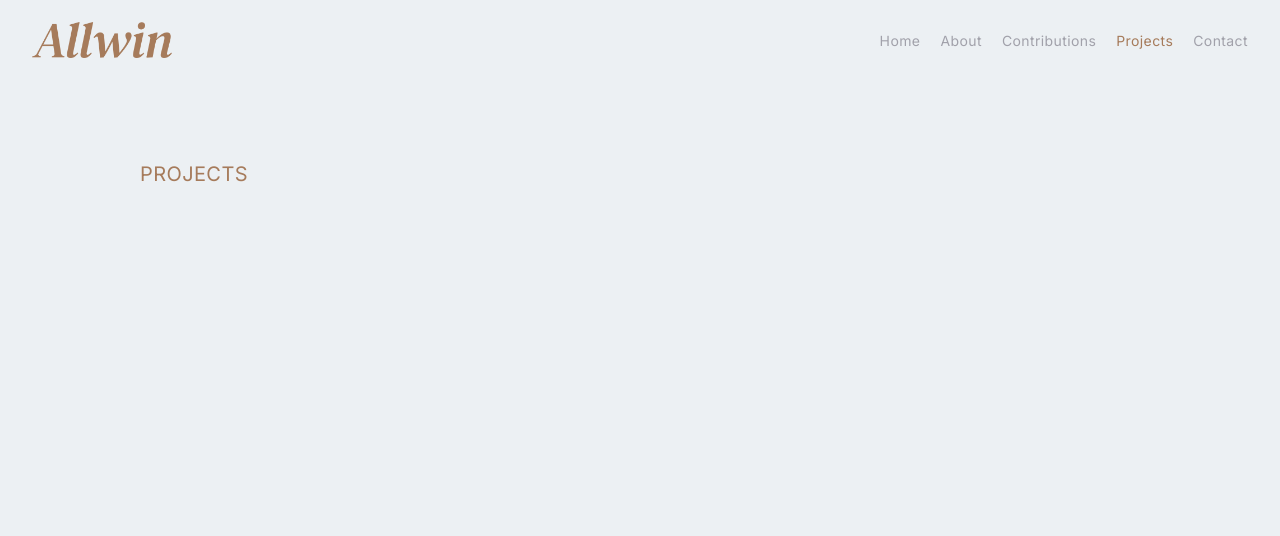
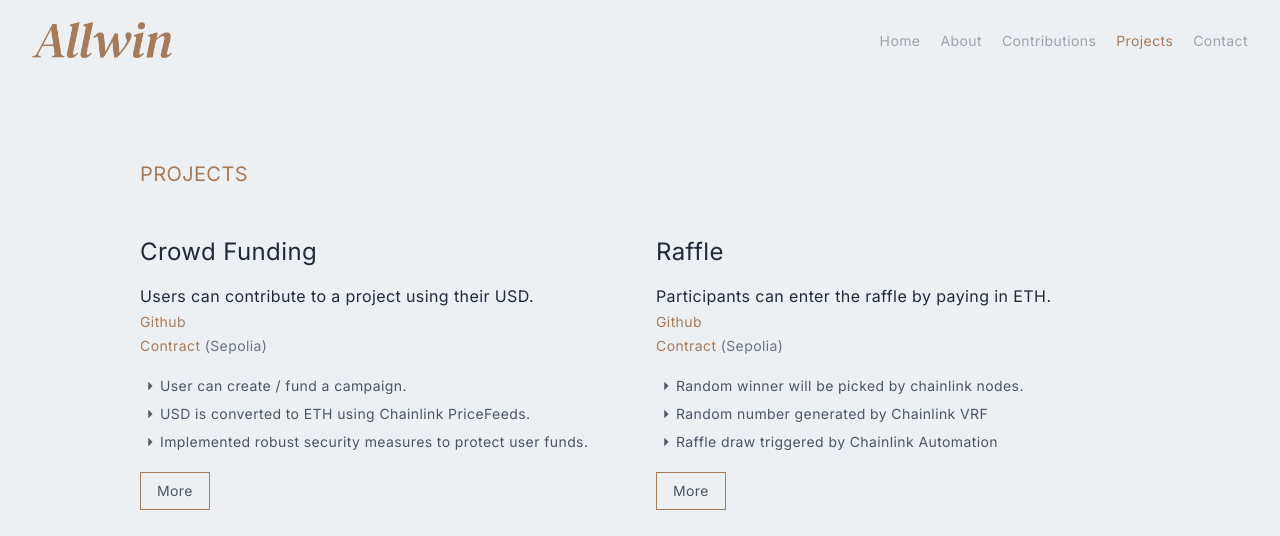
Before and after one commit to allwin199/allwin-portfolio, a Next.js app: page /projects in a window 1280 px wide. Shown: the top 536 px of the page. Built offline with nearby package versions, Linux system fonts and the light colour scheme.

Commit message:
add projects

```diff
--- a/src/app/about/page.tsx
+++ b/src/app/about/page.tsx
@@ -17,9 +17,11 @@ const About = () => {
                 <p className="py-2 text-gray-600">
                     As an active contributor in the web3 space, I have made
                     contributions to both the OpenZeppelin library and the
-                    Foundry framework. Furthermore, I actively participate in
-                    the Foundry course taught by Patrick Collins. More about my
-                    contributions in contributions page.
+                    Foundry framework. Collaborating with fellow developers has
+                    been instrumental in my learning journey. Furthermore, I
+                    actively participate in the Foundry course led by Patrick
+                    Collins, where I engage in answering queries and assisting
+                    others.
                 </p>
                 <p className="pt-2 text-gray-600 mb-6">
                     Beyond my involvement in the web3 domain, I also specialize
--- a/src/app/contributions/page.tsx
+++ b/src/app/contributions/page.tsx
@@ -4,7 +4,7 @@ import { MdArrowRight } from "react-icons/md";
 
 const Contributions = () => {
     return (
-        <div className="py-16">
+        <div className="py-16 px-8">
             <div className="mt-24 max-w-[1000px] mx-auto">
                 <p className="uppercase text-xl text-primary mb-6">
                     Contributions
--- a/src/app/projects/page.tsx
+++ b/src/app/projects/page.tsx
@@ -1,10 +1,134 @@
 import React from "react";
+import Link from "next/link";
+import { MdArrowRight } from "react-icons/md";
 
 const page = () => {
     return (
-        <div className="py-16">
+        <div className="py-16 px-8">
             <div className="mt-24 max-w-[1000px] mx-auto">
-                <p className="uppercase text-xl text-primary mb-6">Projects</p>
+                <p className="uppercase text-xl text-primary mb-2">Projects</p>
+                <div className="grid sm:grid-cols-1 md:grid-cols-2 gap-8">
+                    <div className="mt-10">
+                        <p className="text-2xl">Crowd Funding</p>
+                        <div>
+                            <p className="mt-4">
+                                Users can contribute to a project using their
+                                USD.
+                            </p>
+                            <p className="mt-1 text-sm">
+                                <Link
+                                    href="https://github.com/allwin199/fund-me-foundry"
+                                    className="text-sm text-primary"
+                                    target="_blank"
+                                >
+                                    Github
+                                </Link>
+                            </p>
+                            <div className="mt-1 text-sm">
+                                <Link
+                                    href="https://sepolia.etherscan.io/address/0x10abe3c914d43b30b42112f98bc680a91d8f389d#code"
+                                    className="text-sm text-primary"
+                                    target="_blank"
+                                >
+                                    Contract
+                                </Link>{" "}
+                                <span className="text-sm text-gray-500">
+                                    (Sepolia)
+                                </span>
+                            </div>
+                            <div className="mt-4 text-sm text-gray-600">
+                                <ul className="m-0">
+                                    <li className="py-1 flex">
+                                        <MdArrowRight
+                                            size={20}
+                                            className="text-gray-600"
+                                        />{" "}
+                                        User can create / fund a campaign.
+                                    </li>
+                                    <li className="py-1 flex">
+                                        <MdArrowRight
+                                            size={20}
+                                            className="text-gray-600"
+                                        />{" "}
+                                        USD is converted to ETH using Chainlink
+                                        PriceFeeds.
+                                    </li>
+                                    <li className="py-1 flex">
+                                        <MdArrowRight
+                                            size={20}
+                                            className="text-gray-600"
+                                        />{" "}
+                                        Implemented robust security measures to
+                                        protect user funds.
+                                    </li>
+                                </ul>
+                                <button className="mt-4">
+                                    <Link href="/">More</Link>
+                                </button>
+                            </div>
+                        </div>
+                    </div>
+                    <div className="mt-10">
+                        <p className="text-2xl">Raffle</p>
+                        <div>
+                            <p className="mt-4">
+                                Participants can enter the raffle by paying in
+                                ETH.
+                            </p>
+                            <p className="mt-1 text-sm">
+                                <Link
+                                    href="https://github.com/allwin199/raffle-foundry"
+                                    className="text-sm text-primary"
+                                    target="_blank"
+                                >
+                                    Github
+                                </Link>
+                            </p>
+                            <div className="mt-1 text-sm">
+                                <Link
+                                    href="https://sepolia.etherscan.io/address/0xed051837356181f59fc48b0affdd241d4082829f#code"
+                                    className="text-sm text-primary"
+                                    target="_blank"
+                                >
+                                    Contract
+                                </Link>{" "}
+                                <span className="text-sm text-gray-500">
+                                    (Sepolia)
+                                </span>
+                            </div>
+                            <div className="mt-4 text-sm text-gray-600">
+                                <ul className="m-0">
+                                    <li className="py-1 flex">
+                                        <MdArrowRight
+                                            size={20}
+                                            className="text-gray-600"
+                                        />{" "}
+                                        Random winner will be picked by
+                                        chainlink nodes.
+                                    </li>
+                                    <li className="py-1 flex">
+                                        <MdArrowRight
+                                            size={20}
+                                            className="text-gray-600"
+                                        />{" "}
+                                        Random number generated by Chainlink VRF
+                                    </li>
+                                    <li className="py-1 flex">
+                                        <MdArrowRight
+                                            size={20}
+                                            className="text-gray-600"
+                                        />{" "}
+                                        Raffle draw triggered by Chainlink
+                                        Automation
+                                    </li>
+                                </ul>
+                                <button className="mt-4">
+                                    <Link href="/">More</Link>
+                                </button>
+                            </div>
+                        </div>
+                    </div>
+                </div>
             </div>
         </div>
     );
```
